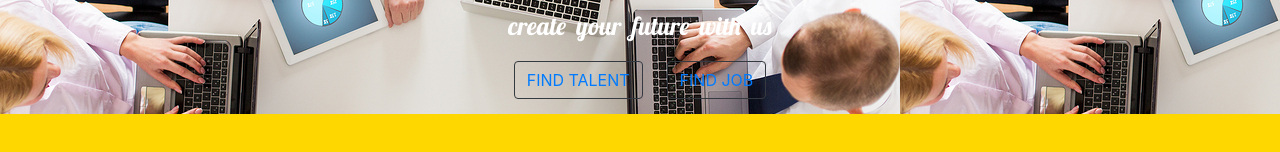
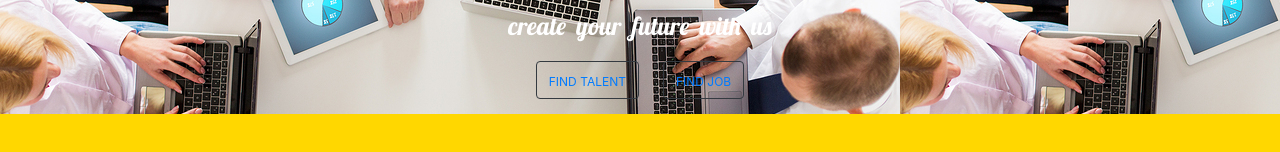
Before and after one commit to YakubuAmidu/Talent-corner, a React (Create React App) app: page / in a window 1280 px wide. Shown: the part 288-440 px from the top of the page. Built offline with nearby package versions, Linux system fonts and the light colour scheme; a web font is replaced by a local one.

Commit message:
Commiting changes

```diff
--- a/src/components/App.js
+++ b/src/components/App.js
@@ -22,10 +22,14 @@ class App extends Component {
           <Row>
             <Col>
               <Button variant="outline-dark mr-4">
-                <Link to="/TalentScreen">FIND TALENT</Link>
+                <Link to="/TalentScreen" className="Button_one">
+                  FIND TALENT
+                </Link>
               </Button>
               <Button variant="outline-dark">
-                <Link to="/JobScreen">FIND JOB</Link>
+                <Link to="/JobScreen" className="Button_one">
+                  FIND JOB
+                </Link>
               </Button>
             </Col>
           </Row>
--- a/src/components/Links.js
+++ b/src/components/Links.js
@@ -1,5 +1,4 @@
 import React, { Component } from "react";
-import JobScreen from ".././screens/JobScreen";
 import "./Sass.scss";
 import { Link } from "react-router-dom";
 import { Navbar, Nav } from "react-bootstrap";
--- a/src/components/Sass.scss
+++ b/src/components/Sass.scss
@@ -19,7 +19,7 @@ $padding-right: 15px;
 }
 
 .Fresh {
-  font-family: $font-family-one;
+  font-family: "$font-family-one", serif;
   font-weight: $font-weight;
   color: $color-white;
 }
@@ -46,6 +46,15 @@ $padding-right: 15px;
   font-family: "Lobster", cursive;
   word-spacing: 5px;
   font-size: 25px;
+  color: $color-white;
+}
+
+.Button_one {
+  font-size: 12px;
+}
+
+.Button_one:hover {
+  text-decoration: none;
   color: $color-white;
 }
 
```
